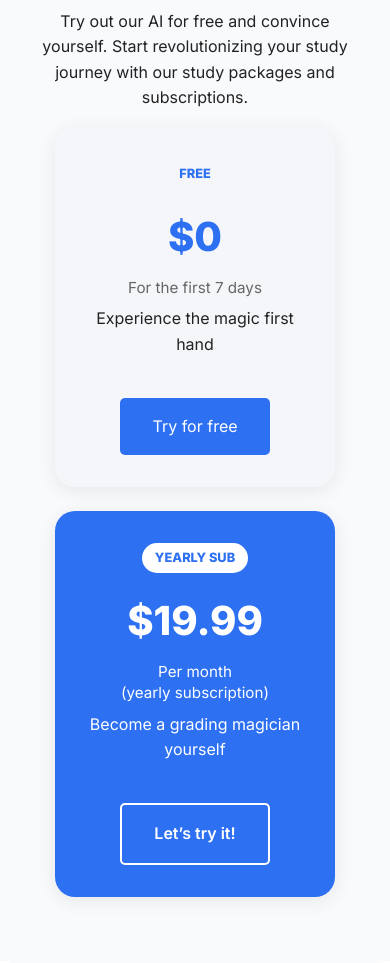
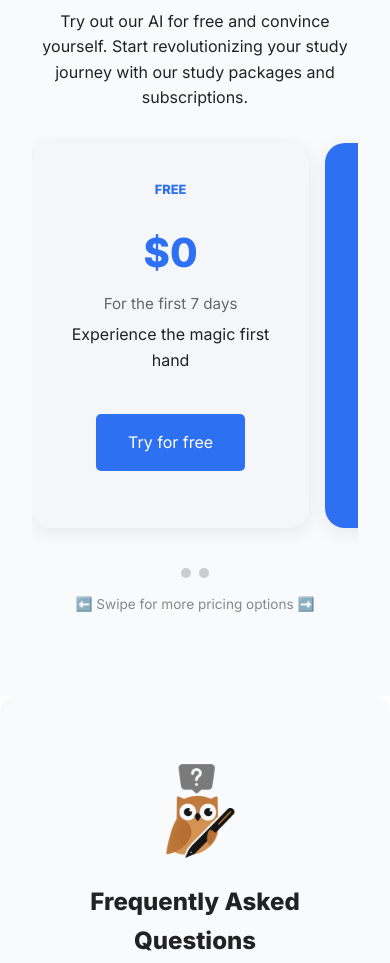
Before and after one commit to auxinventures/Auxin-Ventures, a plain HTML site: page grade-aiq.html in a window 390 px wide. Shown: the part 5320-6283 px from the top of the page. Drawn offline with Linux system fonts and the light colour scheme.

Commit message:
Update grade-aiq.html

```diff
--- a/grade-aiq.html
+++ b/grade-aiq.html
@@ -1013,6 +1013,50 @@
       }
     }
 
+    /* Show/hide desktop vs mobile pricing layouts */
+    .desktop-only { display: flex; }
+    .mobile-only { display: none; }
+
+    @media (max-width: 768px) {
+      .desktop-only { display: none; }
+      .mobile-only {
+        display: flex;
+        overflow-x: auto;
+        scroll-snap-type: x mandatory;
+        -webkit-overflow-scrolling: touch;
+        scroll-behavior: smooth;
+        gap: 1rem;
+        padding: 1rem 0;
+      }
+
+      .mobile-only .pricing-card {
+        flex: 0 0 85%;
+        scroll-snap-align: center;
+        margin: 0 auto;
+        transform: none !important;
+      }
+
+      .pricing-dots {
+        text-align: center;
+        margin-top: 1rem;
+      }
+
+      .pricing-dots span {
+        display: inline-block;
+        height: 10px;
+        width: 10px;
+        margin: 0 4px;
+        background: #ccc;
+        border-radius: 50%;
+        transition: background 0.3s ease;
+      }
+
+      .pricing-dots span.active {
+        background: var(--primary);
+      }
+    }
+
+
 
   </style>
 </head>
@@ -1320,7 +1364,8 @@
     <h2>Pricing</h2>
     <p>Try out our AI for free and convince yourself. Start revolutionizing your study journey with our study packages and subscriptions.</p>
   </div>
-  <div class="pricing-cards">
+  <!-- DESKTOP VERSION (unchanged layout) -->
+  <div class="pricing-cards desktop-only">
     <div class="pricing-card free">
       <div class="label">FREE</div>
       <div class="price">$0</div>
@@ -1336,6 +1381,30 @@
       <a href="#" class="cta-outline">Let’s try it!</a>
     </div>
   </div>
+
+  <!-- MOBILE SWIPE VERSION -->
+  <div class="pricing-cards-scroll mobile-only">
+    <div class="pricing-card free">
+      <div class="label">FREE</div>
+      <div class="price">$0</div>
+      <div class="description">For the first 7 days</div>
+      <p>Experience the magic first hand</p>
+      <a href="#" class="cta-button">Try for free</a>
+    </div>
+    <div class="pricing-card paid">
+      <div class="label">YEARLY SUB</div>
+      <div class="price">$19.99</div>
+      <div class="description">Per month<br>(yearly subscription)</div>
+      <p>Become a grading magician yourself</p>
+      <a href="#" class="cta-outline">Let’s try it!</a>
+    </div>
+  </div>
+
+  <!-- Mobile swipe progress dots -->
+  <div class="how-dots pricing-dots" id="pricingDots">
+    <span></span><span></span>
+  </div>
+  <p class="swipe-hint">⬅️ Swipe for more pricing options ➡️</p>
 </section>
 
 
@@ -1601,6 +1670,25 @@
   });
 </script>
 
+<script>
+  document.addEventListener("DOMContentLoaded", () => {
+    const container = document.querySelector(".pricing-cards-scroll");
+    const dots = document.querySelectorAll("#pricingDots span");
+
+    if (!container || dots.length === 0) return;
+
+    container.addEventListener("scroll", () => {
+      const scrollLeft = container.scrollLeft;
+      const stepWidth = container.clientWidth;
+      const index = Math.round(scrollLeft / stepWidth);
+
+      dots.forEach((dot, i) => {
+        dot.classList.toggle("active", i === index);
+      });
+    });
+  });
+</script>
+
 
 </body>
 </html>
```
